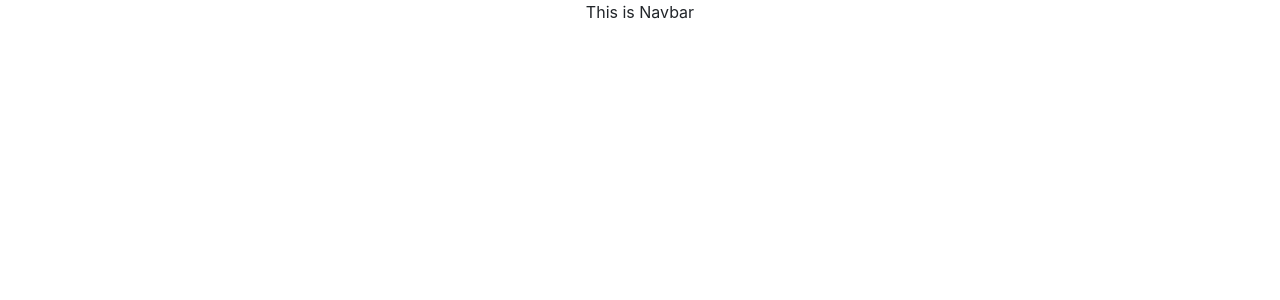
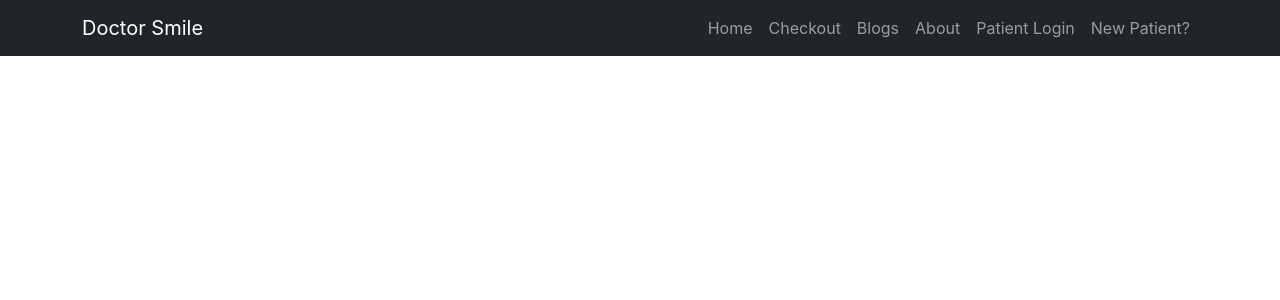
Before and after one commit to tusharpramanikbd/doctor-smile, a React (Create React App) app: page / in a window 1280 px wide. Shown: the top 300 px of the page. Built offline with nearby package versions, Linux system fonts and the light colour scheme; the HTML template or start-up script is replaced by a standard one.

Commit message:
navbar created

```diff
--- a/src/App.js
+++ b/src/App.js
@@ -1,10 +1,10 @@
 import './App.css'
-import Navbar from './components/Navbar/Navbar'
+import MyNavbar from './components/Navbar/MyNavbar'
 
 function App() {
   return (
-    <div className='App'>
-      <Navbar />
+    <div>
+      <MyNavbar />
     </div>
   )
 }
--- /dev/null
+++ b/src/components/Navbar/MyNavbar.js
@@ -0,0 +1,25 @@
+import React from 'react'
+import { Container, Nav, Navbar } from 'react-bootstrap'
+
+const MyNavbar = () => {
+  return (
+    <Navbar bg='dark' expand='lg' variant='dark'>
+      <Container>
+        <Navbar.Brand href='#home'>Doctor Smile</Navbar.Brand>
+        <Navbar.Toggle aria-controls='basic-navbar-nav' />
+        <Navbar.Collapse id='basic-navbar-nav'>
+          <Nav className='ms-auto'>
+            <Nav.Link href='#home'>Home</Nav.Link>
+            <Nav.Link href='#checkout'>Checkout</Nav.Link>
+            <Nav.Link href='#blogs'>Blogs</Nav.Link>
+            <Nav.Link href='#about'>About</Nav.Link>
+            <Nav.Link href='#patient_login'>Patient Login</Nav.Link>
+            <Nav.Link href='#new_patient'>New Patient?</Nav.Link>
+          </Nav>
+        </Navbar.Collapse>
+      </Container>
+    </Navbar>
+  )
+}
+
+export default MyNavbar
--- a/src/components/Navbar/Navbar.js
+++ /dev/null
@@ -1,7 +0,0 @@
-import React from 'react'
-
-const Navbar = () => {
-  return <div>This is Navbar</div>
-}
-
-export default Navbar
```
